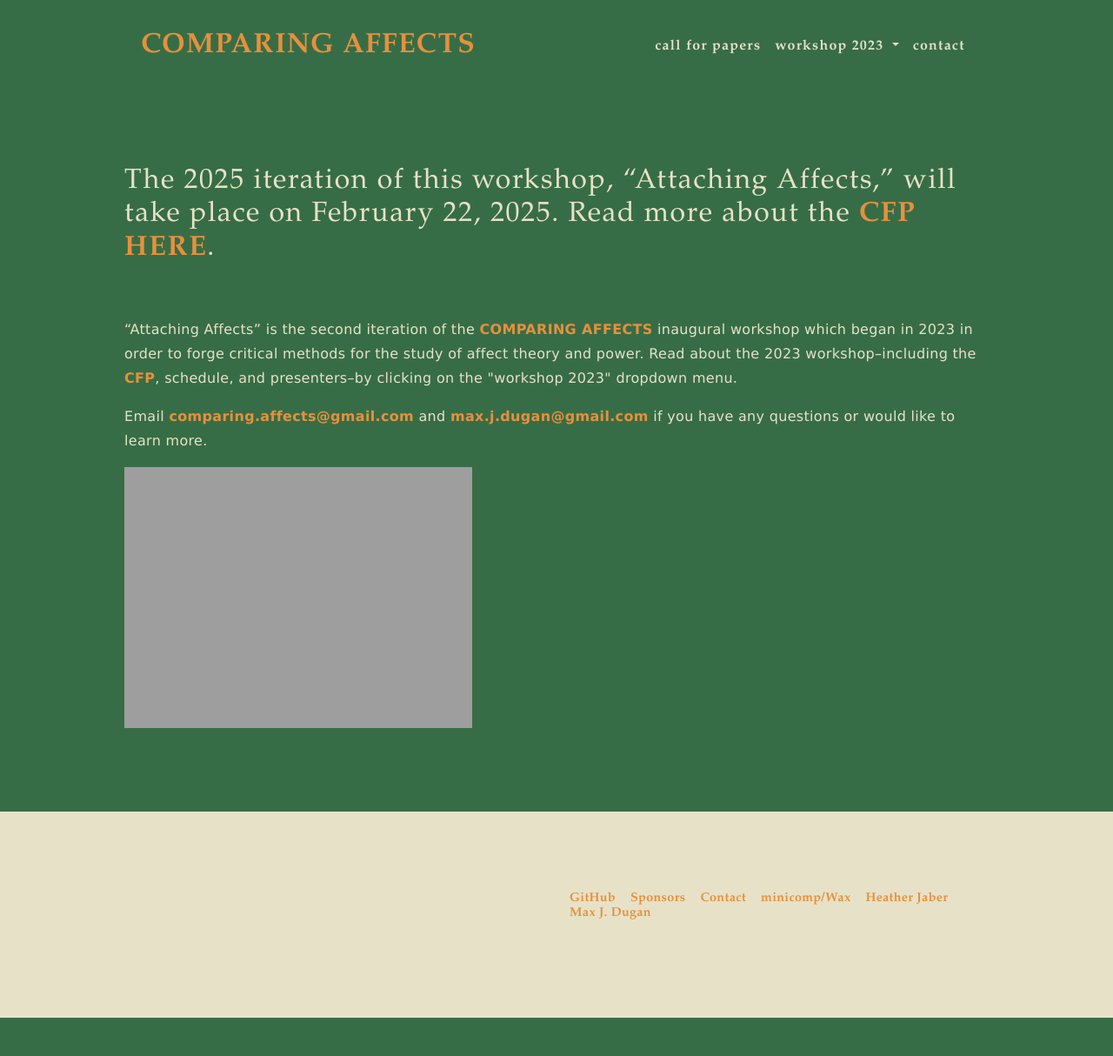
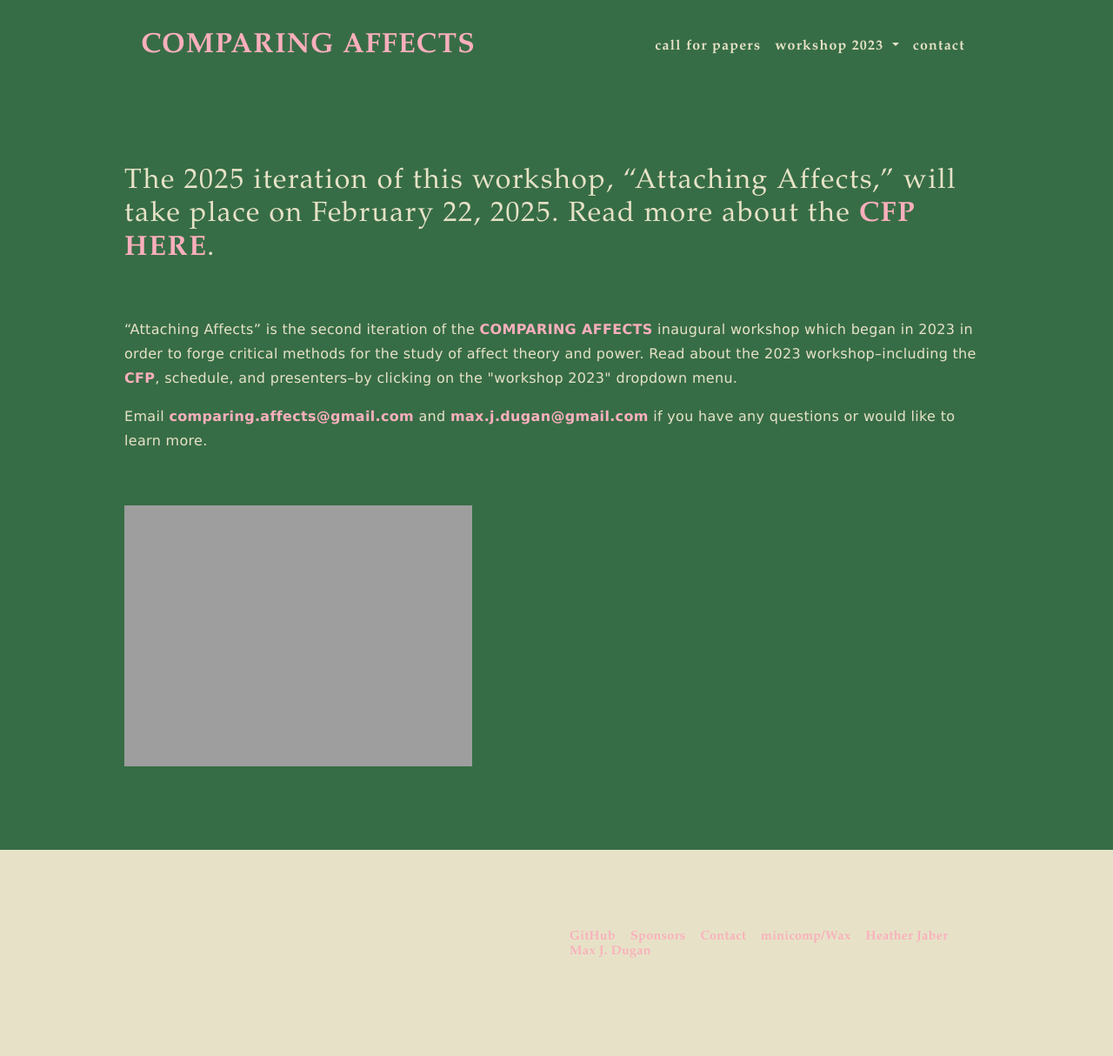
Before and after one commit to maxjdugan/comparing_affects, a Jekyll site: the page built from index.md, in a window 1280 px wide. Shown: the whole page at 87% size. Built offline with Jekyll 4.4.1, drawn with Linux system fonts in a browser that asks for light colours; before the commit the page ends 1170 px from its top, so only the background shows below that.

Commit message:
Played around with color
Made From orange to a rosy color

```diff
--- a/assets/styles.scss
+++ b/assets/styles.scss
@@ -24,8 +24,8 @@
 $text-color:      #e7e2c7;
 $bg-color:        #376d46;
 $neutral:         #e7e2c7;
-$accent-light:    #e6903d;
-$accent-dark:     #e6903d;
+$accent-light:    #faafbc;
+$accent-dark:     #faafbc;
 
 /* viewport sizes */
 
--- a/index.md
+++ b/index.md
@@ -12,4 +12,6 @@
 
 <p>Email <a href="mailto:comparing.affects@gmail.com">comparing.affects@gmail.com</a> and <a href="mailto:max.j.dugan@gmail.com">max.j.dugan@gmail.com</a> if you have any questions or would like to learn more.</p>
 
-<img src="https://maxjdugan.github.io/comparing_affects/img/Attaching_Affects_Poster.png" alt="workshop poster">
+<br>
+
+<img src="https://maxjdugan.github.io/comparing_affects/img/Attaching_Affects_Poster.png" alt="workshop poster" width="400px">
```
